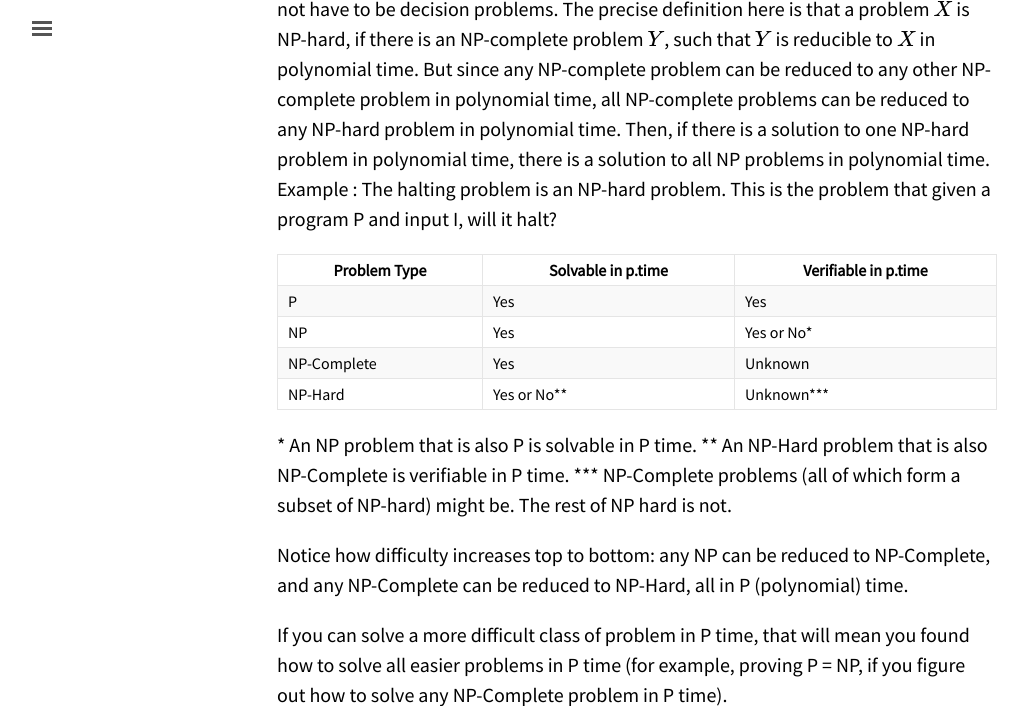
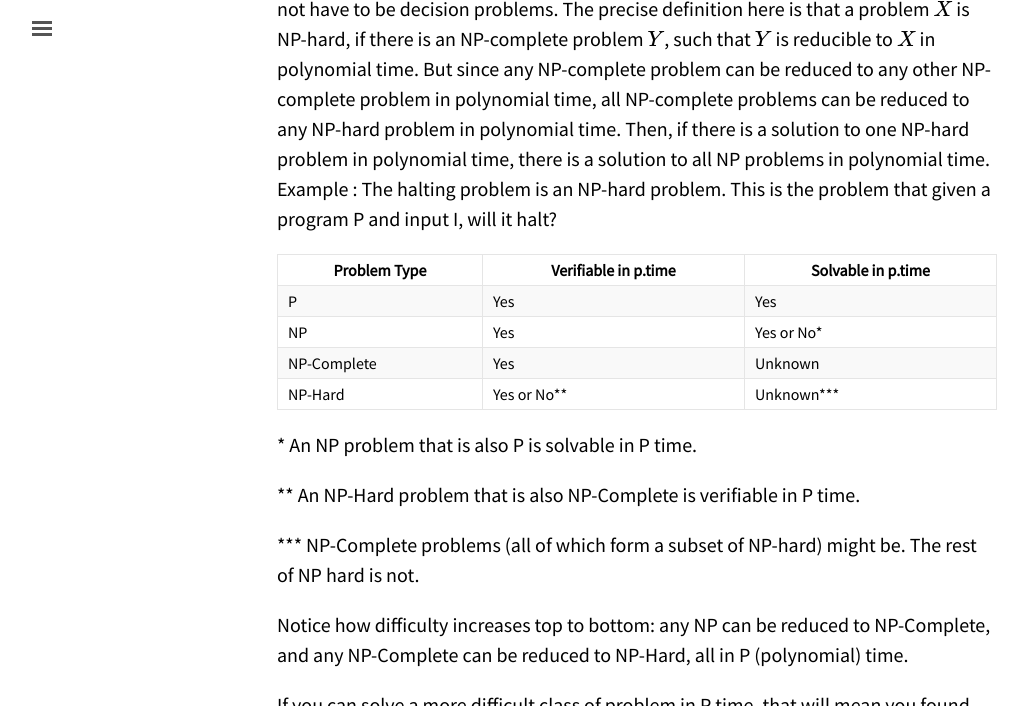
Before and after one commit to sharatsachin/sharatsachin.github.io, a Jekyll site: the page built from _posts/2018-11-27-ADA-unit4.md, in a window 1280 px wide and 900 px high, scrolled down 5428 px, cut to the strip 0-706 px from the top of the window. Shown: the whole strip, without its empty margins (3-1031 px from the left). Built offline with Jekyll 4.4.1, drawn with Linux system fonts in a browser that asks for light colours; some web fonts are replaced; formulas are drawn with MathJax 3; comment, search, counter and statistics services are not loaded.

```diff
--- a/_posts/2018-11-27-ADA-unit4.md
+++ b/_posts/2018-11-27-ADA-unit4.md
@@ -164,7 +164,7 @@ The precise definition here is that a problem \\(X\\) is NP-hard, if there is an
 But since any NP-complete problem can be reduced to any other NP-complete problem in polynomial time, all NP-complete problems can be reduced to any NP-hard problem in polynomial time. Then, if there is a solution to one NP-hard problem in polynomial time, there is a solution to all NP problems in polynomial time.
 Example : The halting problem is an NP-hard problem. This is the problem that given a program P and input I, will it halt?
 
-| Problem Type | Solvable in p.time  | Verifiable in p.time |
+| Problem Type | Verifiable in p.time  | Solvable in p.time |
 |--------------|---------------------|----------------------|
 | P            | Yes                 | Yes                  |
 | NP           | Yes                 | Yes or No*           |
@@ -172,7 +172,9 @@ Example : The halting problem is an NP-hard problem. This is the problem that gi
 | NP-Hard      | Yes or No**         | Unknown***           |
 
 \* An NP problem that is also P is solvable in P time.
+
 ** An NP-Hard problem that is also NP-Complete is verifiable in P time.
+
 *** NP-Complete problems (all of which form a subset of NP-hard) might be. The rest of NP hard is not.
 
 Notice how difficulty increases top to bottom: any NP can be reduced to NP-Complete, and any NP-Complete can be reduced to NP-Hard, all in P (polynomial) time.
```
